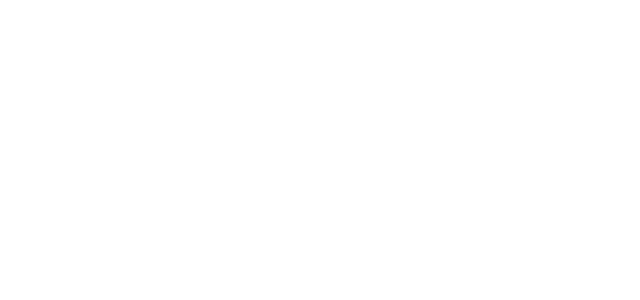
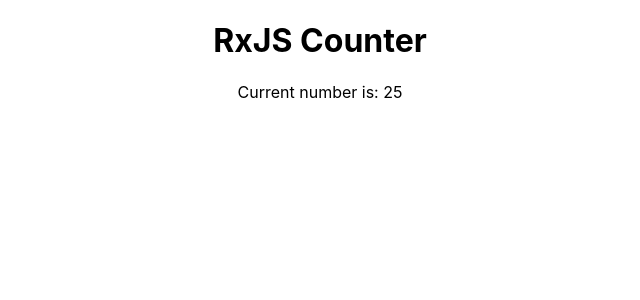
Before and after one commit to sanchezg7/rxjs-sample-tutorial, a React (Vite) app: page /squareNumbers/withFilter in a window 1280 px wide. Before the commit this address had no page. Shown: the top 300 px of the page, without its empty margins (320-960 px from the left). Built offline with nearby package versions, Linux system fonts and the light colour scheme.

Commit message:
square number with filter

```diff
--- a/src/App.jsx
+++ b/src/App.jsx
@@ -2,6 +2,7 @@
 import { BrowserRouter, Routes, Route } from "react-router-dom";
 import "./App.css";
 import SquareNumbers from "./SquaredNumbers";
+import SquareNumbersWithFilter from "./SquareNumbersWithFilter";
 
 const Home = () => {
     useEffect(() => {}, []);
@@ -23,6 +24,10 @@
                 <Routes>
                     <Route path="/" element={<Home />} />
                     <Route path="/squareNumbers" element={<SquareNumbers />} />
+                    <Route
+                        path="/squareNumbers/withFilter"
+                        element={<SquareNumbersWithFilter />}
+                    />
                     <Route element={<NotFound />} default />
                 </Routes>
             </BrowserRouter>
--- /dev/null
+++ b/src/SquareNumbersWithFilter.jsx
@@ -0,0 +1,37 @@
+import React, { useEffect, useState } from "react";
+import { from } from "rxjs";
+import { map, filter, delay, mergeMap } from "rxjs/operators";
+
+let numbersObservable = from([1, 2, 3, 4, 5]);
+
+let squareNumbers = numbersObservable
+    // pipe this observable into other operators that do stuff to the items in the pipe
+    .pipe(
+        // only items meeting criteria can continue in the pipe
+        filter((val) => val > 2),
+        map((val) => val * val)
+    );
+
+const SquareNumbersWithFilter = () => {
+    const [currentNumber, setCurrentNumber] = useState(0);
+
+    useEffect(() => {
+        // To consume an observable, subscribe.
+        let subscription = squareNumbers.subscribe((result) => {
+            setCurrentNumber(result);
+            console.log(result);
+        });
+        return () => subscription.unsubscribe();
+    }, []);
+    return (
+        <div className="App">
+            <h1>RxJS Counter</h1>
+            <p>Current number is: {currentNumber}</p>
+        </div>
+    );
+};
+
+SquareNumbersWithFilter.defaultProps = {};
+SquareNumbersWithFilter.propTypes = {};
+
+export default SquareNumbersWithFilter;
```
